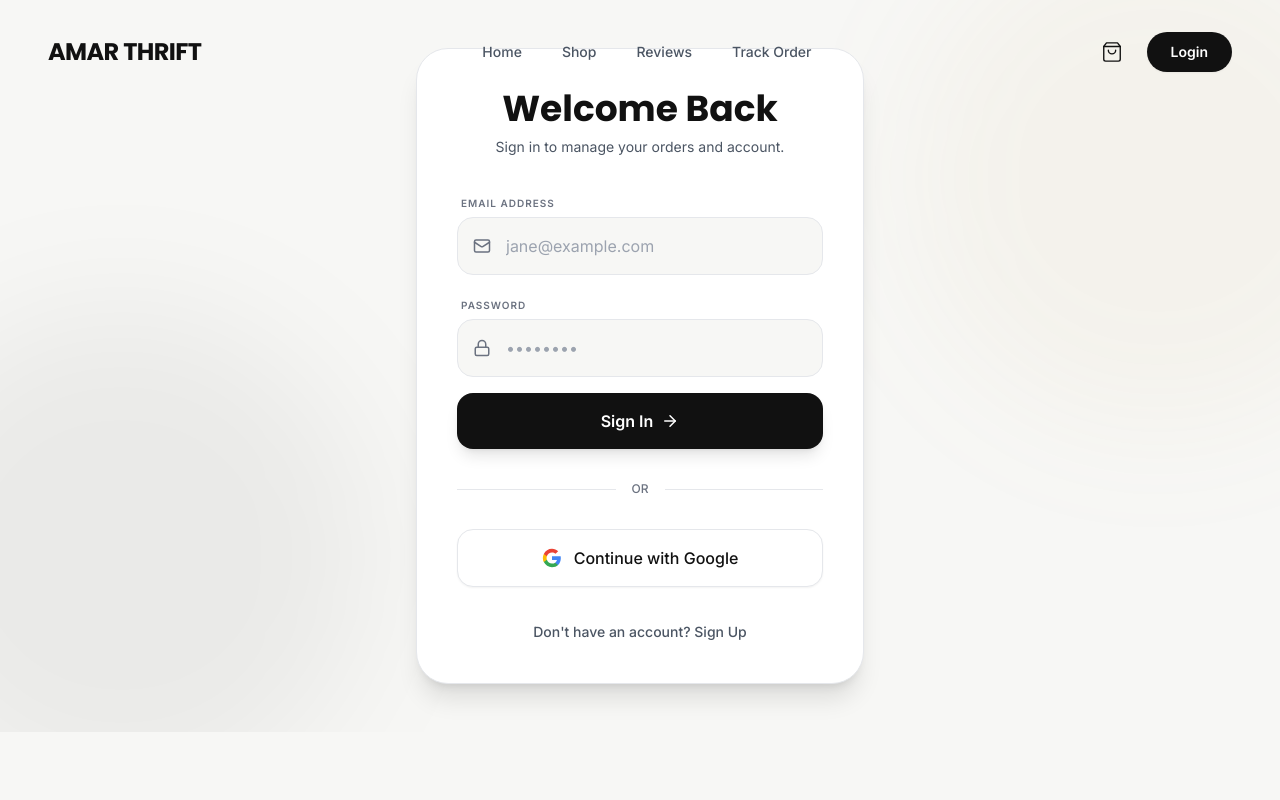
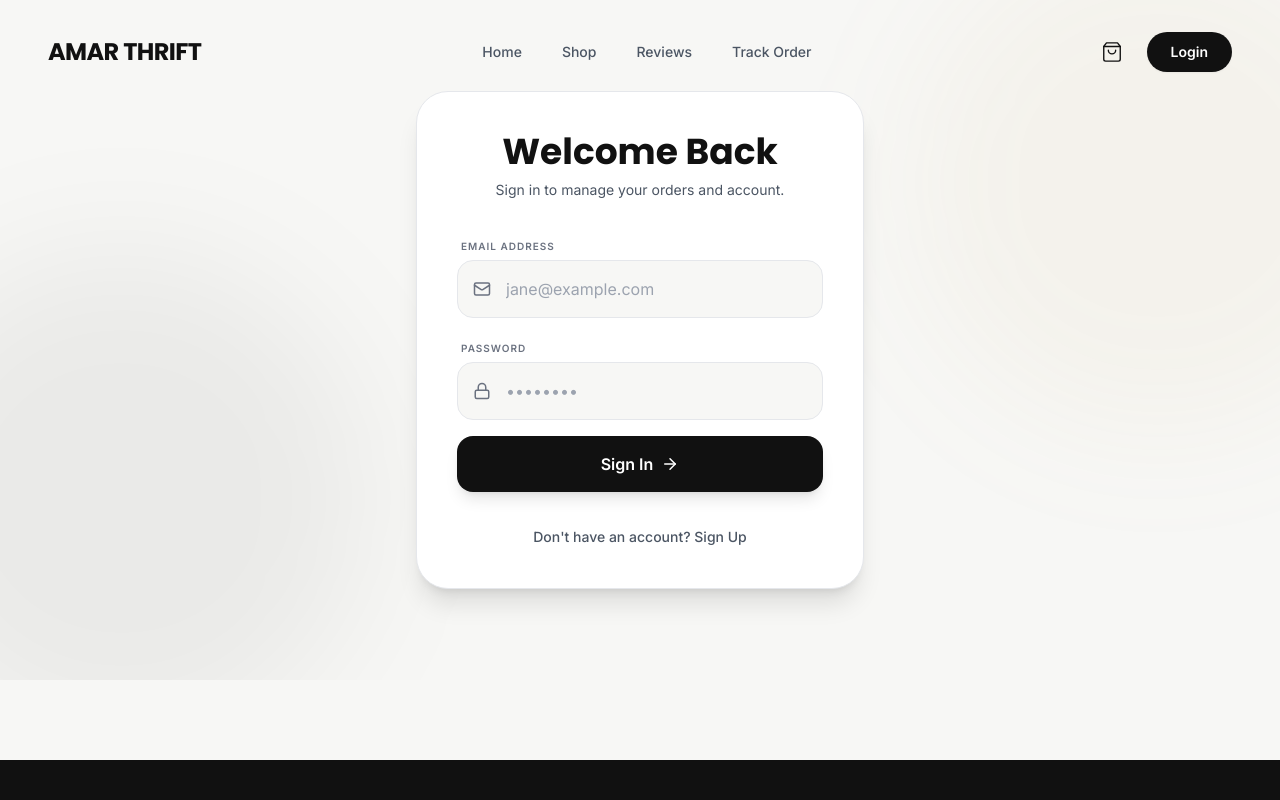
Before and after one commit to zerithops/Amar-thrift, a React (Vite) app: page /#/login in a window 1280 px wide. Shown: the top 800 px of the page. Built offline with nearby package versions, Linux system fonts and the light colour scheme.

Commit message:
feat: Remove Google Sign-In functionality
The Google Sign-In option has been removed from the authentication flow. Authentication is now exclusively handled via email and password.

```diff
--- a/context/AuthContext.tsx
+++ b/context/AuthContext.tsx
@@ -10,7 +10,6 @@ interface AuthContextType {
   profile: UserProfile | null;
   loading: boolean;
   isAdmin: boolean;
-  signInWithGoogle: () => Promise<void>;
   signInWithEmail: (email: string, password: string) => Promise<void>;
   signUpWithEmail: (email: string, password: string, name: string) => Promise<void>;
   signOut: () => Promise<void>;
@@ -61,7 +60,7 @@ export const AuthProvider: React.FC<{ children: React.ReactNode }> = ({ children
         .single();
 
       if (error && error.code === 'PGRST116') {
-        // Profile doesn't exist (likely Google Auth first time), create it
+        // Profile doesn't exist, create it (Fallback)
         const newProfile = {
           id: currentUser.id,
           email: currentUser.email,
@@ -85,21 +84,6 @@ export const AuthProvider: React.FC<{ children: React.ReactNode }> = ({ children
       console.error('Error fetching/creating profile:', error);
     } finally {
       setLoading(false);
-    }
-  };
-
-  const signInWithGoogle = async () => {
-    try {
-      const { error } = await supabase.auth.signInWithOAuth({
-        provider: 'google',
-        options: {
-          redirectTo: window.location.origin,
-        },
-      });
-      if (error) throw error;
-    } catch (error) {
-      console.error("Error signing in with Google:", error);
-      alert("Failed to sign in. Please try again.");
     }
   };
 
@@ -141,8 +125,6 @@ export const AuthProvider: React.FC<{ children: React.ReactNode }> = ({ children
 
       if (profileError) {
         console.error("Error creating profile:", profileError);
-        // User exists in Auth but not Profile. fetchOrCreateProfile will handle this via onAuthStateChange,
-        // but logging it here is important.
       }
     }
   };
@@ -164,7 +146,6 @@ export const AuthProvider: React.FC<{ children: React.ReactNode }> = ({ children
       profile,
       loading,
       isAdmin,
-      signInWithGoogle,
       signInWithEmail,
       signUpWithEmail,
       signOut
--- a/pages/Login.tsx
+++ b/pages/Login.tsx
@@ -6,7 +6,7 @@ import { Loader2, ArrowRight, Mail, Lock, User, AlertCircle } from 'lucide-react
 import { useAuth } from '../context/AuthContext';
 
 const Login: React.FC = () => {
-  const { signInWithGoogle, signInWithEmail, signUpWithEmail, user, profile, loading } = useAuth();
+  const { signInWithEmail, signUpWithEmail, user, profile, loading } = useAuth();
   const location = useLocation();
 
   const [isSignUp, setIsSignUp] = React.useState(false);
@@ -35,8 +35,6 @@ const Login: React.FC = () => {
           throw new Error("Password must be at least 6 characters long.");
         }
         await signUpWithEmail(formData.email, formData.password, formData.name);
-        // Note: Supabase might require email confirmation depending on settings.
-        // If auto-confirm is off, we might want to tell the user to check their email.
       } else {
         await signInWithEmail(formData.email, formData.password);
       }
@@ -177,26 +175,6 @@ const Login: React.FC = () => {
           </button>
         </form>
 
-        <div className="my-8 flex items-center">
-            <div className="flex-grow h-px bg-brand-border"></div>
-            <span className="px-4 text-xs text-brand-muted font-medium">OR</span>
-            <div className="flex-grow h-px bg-brand-border"></div>
-        </div>
-
-        <button
-          onClick={signInWithGoogle}
-          type="button"
-          className="w-full bg-white border border-gray-200 text-brand-primary font-medium py-4 rounded-xl hover:bg-gray-50 transition-all shadow-sm flex items-center justify-center space-x-3 group"
-        >
-          <svg className="w-5 h-5" viewBox="0 0 24 24">
-              <path fill="#4285F4" d="M22.56 12.25c0-.78-.07-1.53-.2-2.25H12v4.26h5.92c-.26 1.37-1.04 2.53-2.21 3.31v2.77h3.57c2.08-1.92 3.28-4.74 3.28-8.09z" />
-              <path fill="#34A853" d="M12 23c2.97 0 5.46-.98 7.28-2.66l-3.57-2.77c-.98.66-2.23 1.06-3.71 1.06-2.86 0-5.29-1.93-6.16-4.53H2.18v2.84C3.99 20.53 7.7 23 12 23z" />
-              <path fill="#FBBC05" d="M5.84 14.09c-.22-.66-.35-1.36-.35-2.09s.13-1.43.35-2.09V7.07H2.18C1.43 8.55 1 10.2 1 12s.43 3.45 1.18 4.93l2.85-2.22.81-.62z" />
-              <path fill="#EA4335" d="M12 5.38c1.62 0 3.06.56 4.21 1.64l3.15-3.15C17.45 2.09 14.97 1 12 1 7.7 1 3.99 3.47 2.18 7.07l3.66 2.84c.87-2.6 3.3-4.53 6.16-4.53z" />
-          </svg>
-          <span>Continue with Google</span>
-        </button>
-
         <div className="mt-8 text-center">
             <button
               onClick={() => { setIsSignUp(!isSignUp); setError(''); }}
```
